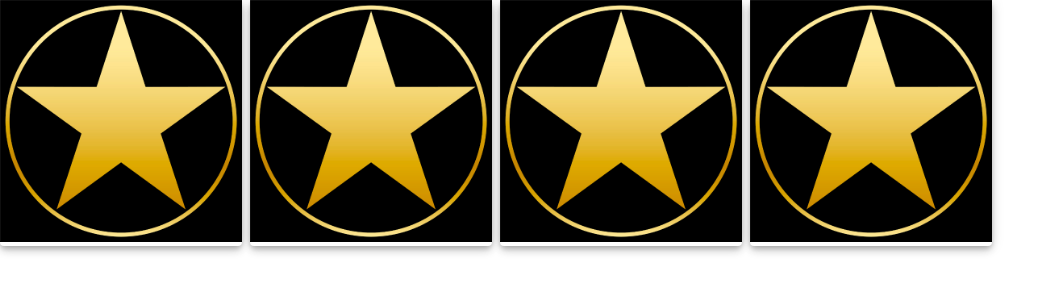
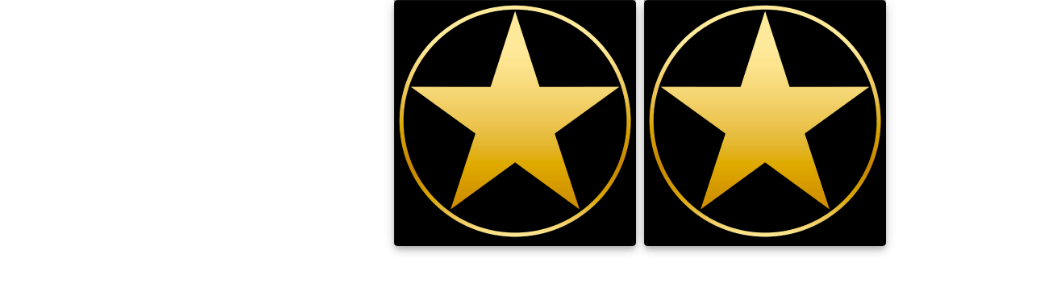
Before and after one commit to bcandyman/react-memory-card-flip, a React (Create React App) app: page / in a window 1280 px wide. Shown: the top 300 px of the page, without its empty margins (0-1059 px from the left). Built offline with nearby package versions, Linux system fonts and the light colour scheme.

Commit message:
created CharImage component to display images. Adjusted styling.

```diff
--- a/src/components/CharCard.jsx
+++ b/src/components/CharCard.jsx
@@ -1,23 +1,15 @@
 import React from 'react';
 import ReactCardFlip from 'react-card-flip';
-import { Paper } from '@material-ui/core';
-
-
-const style = {
-  image: {
-    width: '100%',
-    backgroundColor: 'black'
-  }
-}
+import CharImage from './CharImage';
 
 export default ({ character, id, flipped, onHandleFlip }) => {
 
   return (
-    <Paper elevation={5} data-id={id} data-character={character} onClick={onHandleFlip}>
+    <div data-id={id} data-character={character} onClick={onHandleFlip}>
       <ReactCardFlip isFlipped={flipped} flipDirection="horizontal">
-        <img src='../images/star2.png' alt='character card' style={style.image}></img>
-        <img src={`../images/${character}.png`} alt='character' style={style.image}></img>
+        <CharImage style={{ backgroundColor: 'black' }} src='../images/star2.png' alt='character card'></CharImage>
+        <CharImage src={`../images/${character}.png`} alt='character'></CharImage>
       </ReactCardFlip>
-    </Paper>
+    </div>
   )
 };
--- /dev/null
+++ b/src/components/CharImage.jsx
@@ -0,0 +1,11 @@
+import React from 'react';
+import { Paper } from '@material-ui/core';
+
+export default ({ src, alt, style }) => {
+
+  return (
+    <Paper elevation={5} style={style}>
+      <img src={src} alt={alt} style={{ width: '100%' }}></img>
+    </Paper>
+  )
+};
--- a/src/components/Round.jsx
+++ b/src/components/Round.jsx
@@ -6,10 +6,18 @@ import { Grid } from '@material-ui/core';
 
 export default ({ roundParams, handleLevelUp }) => {
 
+  //initialize variables
+
+  // contains all randomly selected characters to display in round of play
   const [charsArr, setCharsArr] = useState([]);
+  // contains flipped status of all cards displayed to the user.
   const [flipStatus, setFlipStatus] = useState({ cardId: 'character' });
-  const userPicks = useRef([])
+  // contains user selection pairs.
+  const userPicks = useRef([]);
+  let isTimeoutSet = useRef(false);
 
+  // runs when a new round is initialized.
+  // initializes all arrays and objects to control state of play
   useEffect(() => {
     const selectedChar = selectChars(chars, roundParams.charNum);
     setCharsArr(selectedChar)
@@ -18,19 +26,22 @@ export default ({ roundParams, handleLevelUp }) => {
     }, {}))
   }, [roundParams.charNum]);
 
+  // checks if all cards displayed to the user have been matched.
+  // if true, the next round of play will be initialized
   useEffect(() => {
     const unFlippedCards = Object.keys(flipStatus).filter(val => flipStatus[val] === true)
     if (unFlippedCards.length === Object.keys(flipStatus).length) {
-      console.log('need to level up!');
       handleLevelUp()
     }
   }, [flipStatus]);
 
-
+  // configures data for each round of play
   const selectChars = (arr, limit) => {
 
+    // returns random integer from 0 to arr length
     const getRandomIndex = (arr) => Math.random() * arr.length;
 
+    // return random items pulled from the parent array
     const getRandomChars = (limit) => {
       const arrCopy = [...arr];
       let result = [];
@@ -40,9 +51,12 @@ export default ({ roundParams, handleLevelUp }) => {
       return result;
     }
 
+    // appends duplicates to the passed array
+    // each array item will have '-1' or '-2' appended
     const addDups = (arr) => arr.reduce((pV, cV) => [...pV, cV + '-1', cV + '-2'], []);
 
-    const randomizeArr = (arr) => arr
+    // shuffles an array's items
+    const shuffleArr = (arr) => arr
       .reduce((pV, cV) => {
         pV.splice(getRandomIndex(pV), 0, cV);
         return pV;
@@ -50,27 +64,38 @@ export default ({ roundParams, handleLevelUp }) => {
 
     const x = getRandomChars(limit);
     const y = addDups(x);
-    const z = randomizeArr(y);
+    const z = shuffleArr(y);
     return z;
   };
 
 
+  // handles when a user clicks a card to display it's character
   const onHandleFlip = e => {
+    // ensure a timer from a previous selection is not active
+    if (isTimeoutSet.current === false) {
+      // record which card was selected by the user
       const id = e.currentTarget.dataset.id;
       userPicks.current.push(id)
-
+      // only flip the card if it was face down and not displaying the character
       if (flipStatus[id] === false) {
         setFlipStatus({ ...flipStatus, [id]: true })
       }
-
+      // if this is the user's second card selection
       if (userPicks.current.length === 2) {
+        // if the user's has selected a matching pair of cards
         if (userPicks.current[0].split('-')[0] !== userPicks.current[1].split('-')[0]) {
+          setTimeout(() => {
             setFlipStatus({ ...flipStatus, [userPicks.current[0]]: false, [userPicks.current[1]]: false });
-      }
+            userPicks.current = [];
+            isTimeoutSet.current = false;
+          }, 1000);
+          isTimeoutSet.current = true;
+        } else {
           userPicks.current = [];
         }
       }
-
+    }
+  }
 
   return (
     <Grid container justify="center" spacing={1}>
--- a/src/pages/Game.jsx
+++ b/src/pages/Game.jsx
@@ -6,33 +6,33 @@ export default () => {
 
   const [roundParams, setRoundParams] = useState({
     round: 1,
-    charNum: 2
+    charNum: 1
   });
 
 
   const style = {
     position: 'absolute',
-    display: 'flex',
-    alignItems: 'center',
+    width:'100%',
     willChange: 'transform, opacity',
   }
 
 
   const transitions = useTransition(roundParams.round, p => p, {
-    from: { opacity: 0, transform: 'translate3d(100%,0,0)' },
+    from: { opacity: 1, transform: 'translate3d(100%,0,0)' },
     enter: { opacity: 1, transform: 'translate3d(0%,0,0)' },
-    leave: { opacity: 0, transform: 'translate3d(-50%,0,0)' },
+    leave: { opacity: 0, transform: 'translate3d(-100%,0,0)' },
+    config: { mass: 10, tension: 50, friction: 40 }
   })
 
 
   const handleLevelUp = () => setRoundParams({
-    charNum: roundParams.charNum += 2,
+    charNum: roundParams.charNum += 1,
     round: roundParams.round += 1
   });
 
 
 return (
-  <div>
+  <>
     {transitions.map(({ props, key }) => {
       return (
         <animated.div key={key} style={{ ...props, ...style }} >
@@ -40,6 +40,6 @@ return (
         </animated.div >
       )
     })}
-  </div>
+  </>
 )
 }
```
Lines whose indentation alone changed are shown as unchanged.
